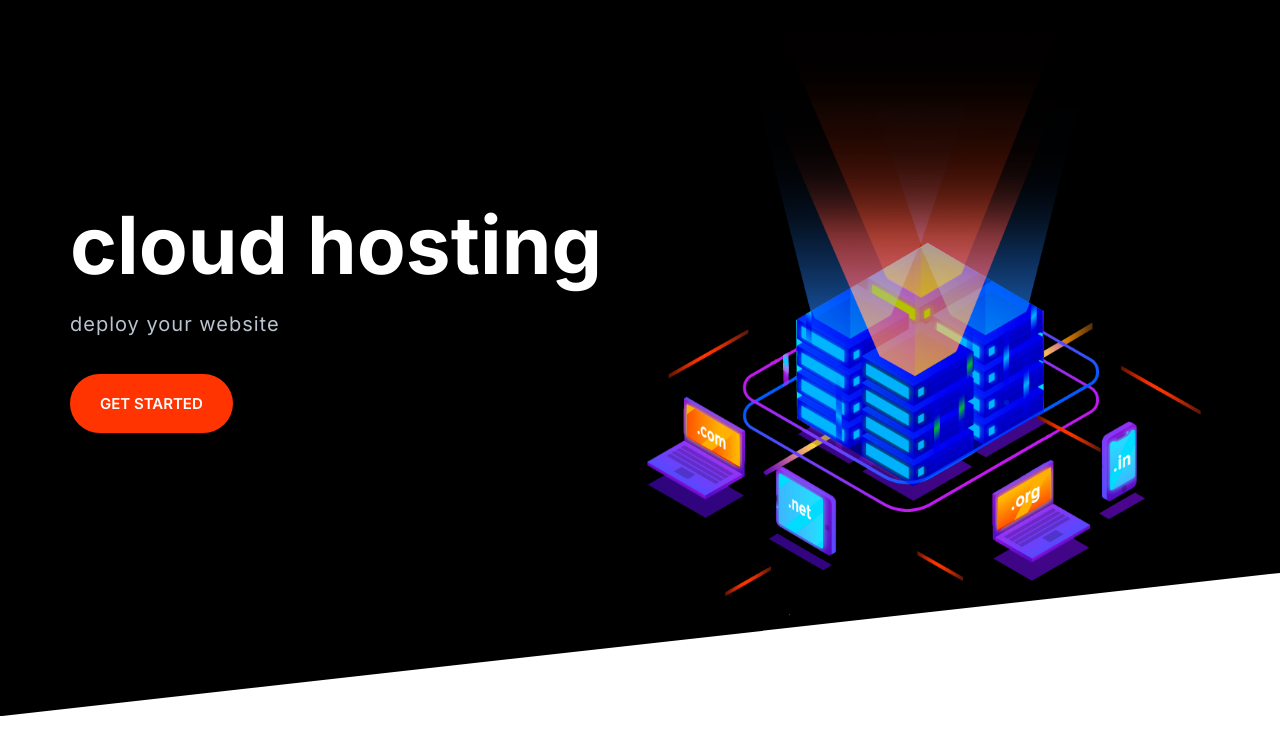
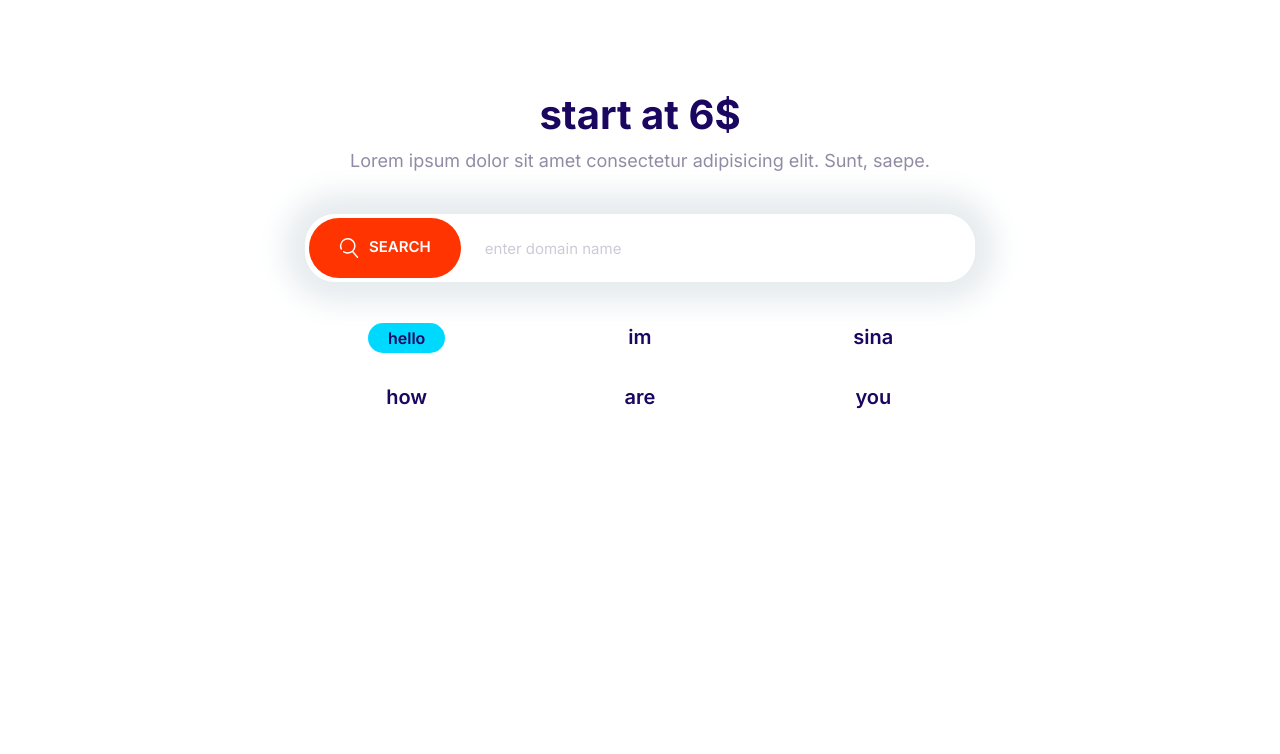
Before and after one commit to sina625/moshify, a plain HTML site: page index.html in a window 1280 px wide. Drawn offline with Linux system fonts and the light colour scheme.

Commit message:
define domain block

```diff
--- a/css/style.css
+++ b/css/style.css
@@ -108,6 +108,7 @@ a{
 
 .badge--secondary{
     font-size: 1.6rem;
+    background: var(--color-secondary);
 }
 
 .badge--small{
@@ -202,11 +203,19 @@ a{
     border: 0;
     cursor: pointer;
     font-weight: 600;
+    outline: 0;
     padding: 2rem 3rem;
     text-transform: uppercase;
     white-space: nowrap;
     text-align: center;
     margin: 1rem 0;
+}
+
+.btn .icon{
+    height: 2rem;
+    width: 2rem;
+    margin-right: 1rem;
+    vertical-align: middle;
 }
 
 .btn--outline{
@@ -283,7 +292,7 @@ a{
 .input-group .input{
     border: 0;
     flex-grow: 1;
-    padding: 1.5rem 1rem;
+    padding: 1.5rem 2rem;
 }
 
 .input-group .btn{
@@ -652,3 +661,29 @@ a{
         align-self: center;
     }
 }
+
+/*domain block*/
+
+.block-domain .input-group{
+    box-shadow: 0 0 30px 20px #e6ebee;
+    border: 0;
+    margin: 4rem auto;
+    max-width: 670px;
+}
+
+.domain-block-prices{
+    display: grid;
+    grid-template-columns: repeat(3,1fr);
+    grid-template-rows: repeat(1,6rem);
+    font-weight: 600;
+    font-size: 2rem;
+    justify-items: center;
+    max-width: 700px;
+    margin: 0 auto;
+}
+
+@media screen and(min-width:768px){
+    .domain-block-prices{
+        grid-template-columns: repeat(auto-fit , minmax(10rem,1fr));
+    }
+}
--- a/index.html
+++ b/index.html
@@ -12,15 +12,25 @@
     <title>Document</title>
 </head>
 <body>
-    <section class="block block--dark block--skewed-right hero">
-        <div class="container grid grid--1x2">
-            <header class="block--header hero--content">
-                <h1 class="block__heading">cloud hosting</h1>
-                <p class="hero__tagline">deploy your website</p>
-                <a href="" class="btn btn--accent btn--streched">get started</a>
-            </header>
-        <img class="hero--image" src="images/banner.png" alt="">
+    <section class="block container block-domain">
+        <header class="block--header">
+            <h2>start at 6$</h2>
+            <p>Lorem ipsum dolor sit amet consectetur adipisicing elit. Sunt, saepe.</p>
+        </header>
+        <div class="input-group">
+            <button class="btn btn--accent">    <svg class="icon icon--white">
+                <use xlink:href="images/sprite.svg#search"></use>
+              </svg>search</button>
+            <input type="text" class="input" placeholder="enter domain name">
         </div>
+        <ul class="list domain-block-prices">
+            <li><span class="badge badge--secondary">hello</span></li>
+            <li>im</li>
+            <li>sina</li>
+            <li>how</li>
+            <li>are</li>
+            <li>you</li>
+        </ul>
     </section>
 </body>
 </html>
```
Also changed, not shown: component/block-domain.html (added, +20 -0 lines), component/hero.html (added, +13 -0 lines), images/bannerwebp.webp (added).
